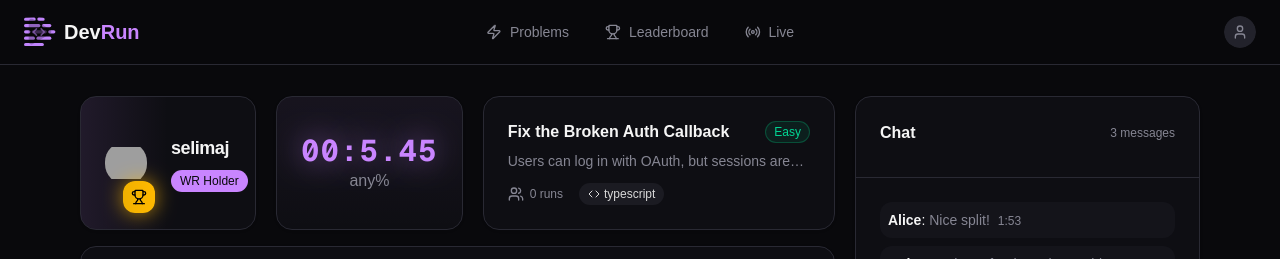
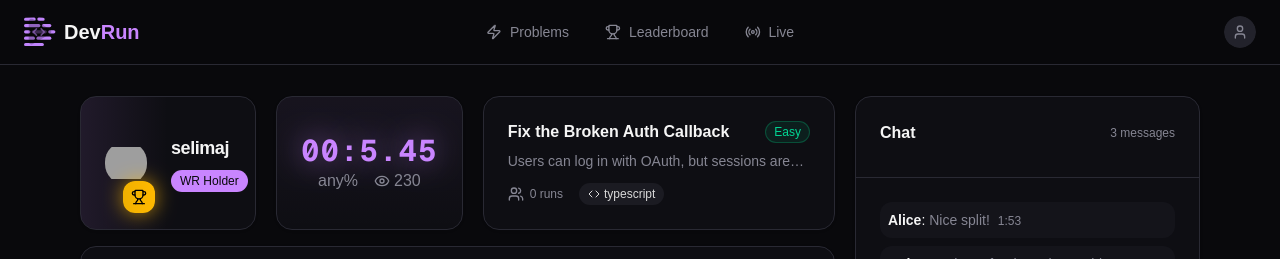
Before and after one commit to orus-dev/dev-run, a Next.js app: page /run in a window 1280 px wide. Shown: the top 259 px of the page. Built offline with nearby package versions, Linux system fonts and the light colour scheme; grey boxes are pictures that could not be loaded.

Commit message:
Views in live run page

```diff
--- a/src/app/run/components/RunTimer.tsx
+++ b/src/app/run/components/RunTimer.tsx
@@ -1,28 +1,37 @@
 import { Card, CardContent } from "@/components/ui/card";
 import formatTime from "@/lib/time-format";
 import { LiveRun } from "@/modules/live-run/types";
+import { Eye } from "lucide-react";
 import { useEffect, useState } from "react";
 
-export default function RunTimer({ runInfo }: { runInfo: LiveRun }) {
+export default function RunTimer({ run }: { run: LiveRun }) {
   const [time, setTime] = useState("00:00:00");
 
   useEffect(() => {
     // Update function calculates elapsed time
-    const updateTime = () => setTime(formatTime(Date.now() - runInfo.start));
+    const updateTime = () => setTime(formatTime(Date.now() - run.start));
 
     // Update immediately and then every second
     updateTime();
     const interval = setInterval(updateTime, 50);
 
     return () => clearInterval(interval); // cleanup on unmount
-  }, [runInfo.start]);
+  }, [run.start]);
 
   return (
     <Card className="relative text-center overflow-hidden h-full">
       <div className="absolute inset-0 bg-linear-to-b from-primary/5 to-transparent pointer-events-none" />
       <CardContent className="relative flex flex-col justify-center items-center h-full">
         <p className="timer-display text-primary text-3xl font-bold">{time}</p>
-        <p className="text-muted-foreground">{runInfo.category}</p>
+        <span className="flex gap-4">
+          <p className="text-muted-foreground flex gap-1 items-center">
+            {run.category}
+          </p>
+          <p className="text-muted-foreground flex gap-1 items-center">
+            <Eye className="w-4 h-4" />
+            {run.views}
+          </p>
+        </span>
       </CardContent>
     </Card>
   );
--- a/src/app/run/page.tsx
+++ b/src/app/run/page.tsx
@@ -40,7 +40,7 @@ export default function Run() {
           </div>
 
           <div className="flex-1 animate-fade-in opacity-0 stagger-2">
-            {runInfo && <RunTimer runInfo={runInfo} />}
+            {runInfo && <RunTimer run={runInfo} />}
           </div>
 
           <div className="flex-2">
```
